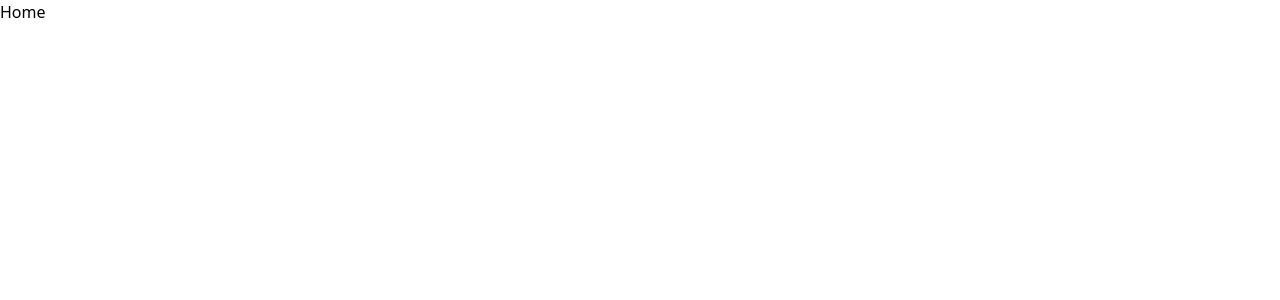
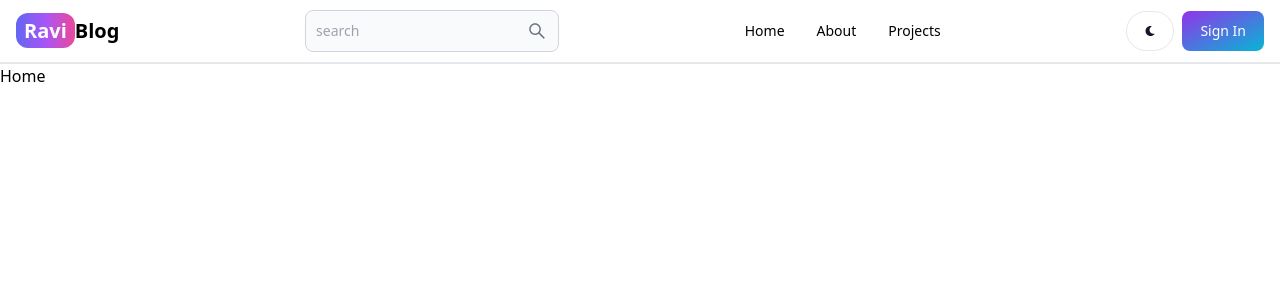
Before and after one commit to Raviraj2022/blog-me, a React (Vite) app in the folder client-side/: page / in a window 1280 px wide. Shown: the top 300 px of the page. Built offline with nearby package versions, Linux system fonts and the light colour scheme.

Commit message:
Create header section.

```diff
--- a/client-side/package.json
+++ b/client-side/package.json
@@ -10,8 +10,10 @@
     "preview": "vite preview"
   },
   "dependencies": {
+    "flowbite-react": "^0.7.8",
     "react": "^18.2.0",
     "react-dom": "^18.2.0",
+    "react-icons": "^5.0.1",
     "react-router-dom": "^6.22.3"
   },
   "devDependencies": {
--- a/client-side/src/App.jsx
+++ b/client-side/src/App.jsx
@@ -5,9 +5,11 @@ import Dashboard from "./pages/Dashboard";
 import Projects from "./pages/Projects";
 import SignIn from "./pages/SignIn";
 import SignUp from "./pages/SingUp";
+import Header from "./components/Header";
 export default function App() {
   return (
     <BrowserRouter>
+      <Header />
       <Routes>
         <Route path="/" element={<Home />} />
         <Route path="/about" element={<About />} />
--- /dev/null
+++ b/client-side/src/components/Header.jsx
@@ -0,0 +1,61 @@
+import { Button, Navbar, TextInput } from "flowbite-react";
+import { Link, NavLink, useLocation } from "react-router-dom";
+import { AiOutlineSearch } from "react-icons/ai";
+import { FaMoon } from "react-icons/fa";
+
+export default function Header() {
+  const path = useLocation().pathname;
+  return (
+    <Navbar className="border-b-2">
+      <Link
+        to="/"
+        className="self-center whitespace-nowrap text-sm sm:text-xl font-semibold dark:text-white"
+      >
+        <span className="px-2 py-1 bg-gradient-to-r from-indigo-500 via-purple-500 to-pink-500 rounded-xl text-white">
+          Ravi
+        </span>
+        Blog
+      </Link>
+      <form>
+        <TextInput
+          type="text"
+          placeholder="search"
+          rightIcon={AiOutlineSearch}
+          className="hidden lg:inline"
+        />
+      </form>
+      <Button className="w-12 h-10 lg:hidden" color="gray" pill>
+        <AiOutlineSearch />
+      </Button>
+      <div className="flex gap-2 md:order-2">
+        <Button className="w-12 h-10 hidden sm:inline" color="gray" pill>
+          <FaMoon />
+        </Button>
+        <Link to="/signIn">
+          <Button gradientDuoTone="purpleToBlue">Sign In</Button>
+        </Link>
+        <Navbar.Toggle />
+      </div>
+      <Navbar.Collapse>
+        {/* <Navbar.Link active={path === "/"} as={"div"}>
+          <Link to="/">Home</Link>
+        </Navbar.Link>
+        <Navbar.Link active={path === "/about"} as={"div"}>
+          <Link to="/about">About</Link>
+        </Navbar.Link>
+        <Navbar.Link active={path === "/projects"} as={"div"}>
+          <Link to="/projects">Projects</Link>
+        </Navbar.Link> */}
+        <NavLink to="/" className="Navbar.Link">
+          Home
+        </NavLink>
+        <NavLink to="/about" className="Navbar.Link">
+          About
+        </NavLink>
+        <NavLink to="/projects" className="Navbar.Link">
+          Projects
+        </NavLink>
+      </Navbar.Collapse>
+    </Navbar>
+  );
+}
--- a/client-side/src/pages/About.jsx
+++ b/client-side/src/pages/About.jsx
@@ -1,4 +1,4 @@
-import React from "react";
+
 
 const About = () => {
   return <div>About</div>;
--- a/client-side/src/pages/Dashboard.jsx
+++ b/client-side/src/pages/Dashboard.jsx
@@ -1,4 +1,4 @@
-import React from 'react'
+
 
 const Dashboard = () => {
   return (
--- a/client-side/src/pages/Home.jsx
+++ b/client-side/src/pages/Home.jsx
@@ -1,4 +1,4 @@
-import React from 'react'
+
 
 const Home = () => {
   return (
--- a/client-side/src/pages/Projects.jsx
+++ b/client-side/src/pages/Projects.jsx
@@ -1,4 +1,4 @@
-import React from 'react'
+
 
 const Projects = () => {
   return (
--- a/client-side/src/pages/SignIn.jsx
+++ b/client-side/src/pages/SignIn.jsx
@@ -1,4 +1,3 @@
-import React from 'react'
 
 const SignIn = () => {
   return (
--- a/client-side/src/pages/SingUp.jsx
+++ b/client-side/src/pages/SingUp.jsx
@@ -1,9 +1,5 @@
-import React from 'react'
+const SingUp = () => {
+  return <div>SingUp</div>;
+};
 
-const SingUp = () => {
-  return (
-    <div>SingUp</div>
-  )
-}
-
-export default SingUp
+export default SingUp;
--- a/client-side/tailwind.config.js
+++ b/client-side/tailwind.config.js
@@ -1,8 +1,15 @@
 /** @type {import('tailwindcss').Config} */
 export default {
-  content: ["./index.html", "./src/**/*.{js,ts,jsx,tsx}"],
+  content: [
+    "./index.html",
+    "./src/**/*.{js,ts,jsx,tsx}",
+    "node_modules/flowbite-react/lib/esm/**/*.js",
+  ],
   theme: {
     extend: {},
   },
-  plugins: [],
+  plugins: [
+    // ...
+    import("flowbite/plugin"),
+  ],
 };
```
Also changed, not shown: 1 other file (tests, documents, lock files or other folders).
